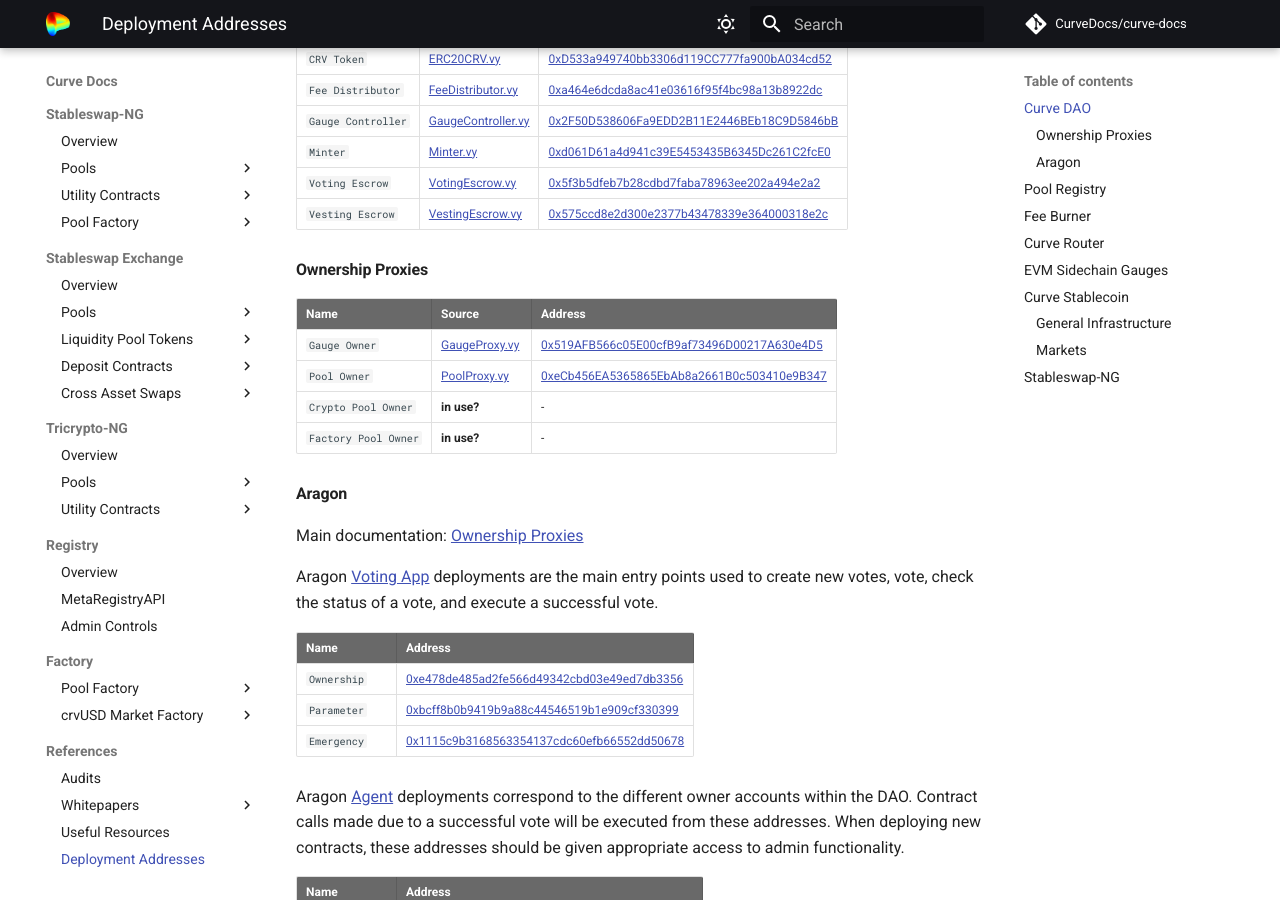
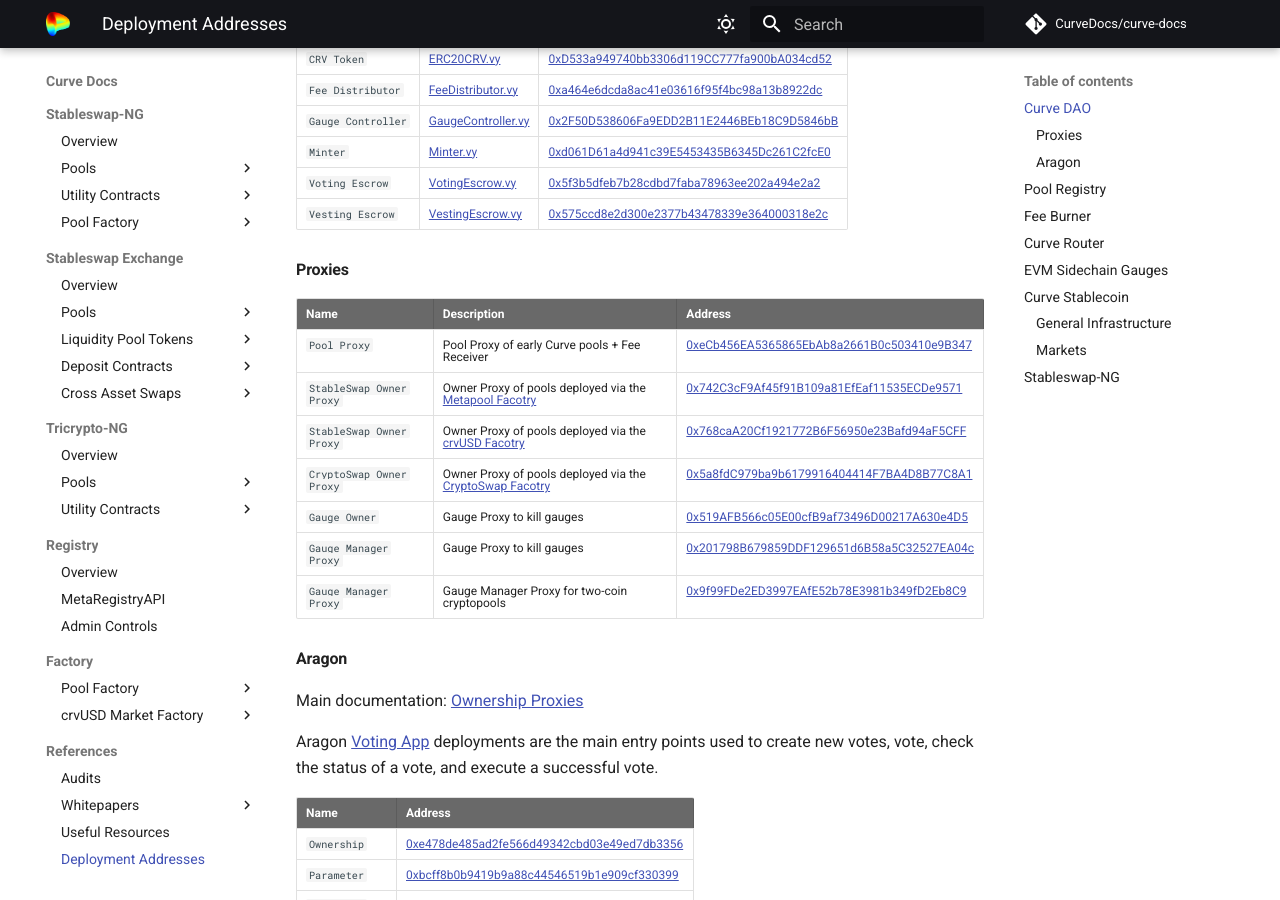
Before and after one commit to CurveDocs/curve-docs, an MkDocs documentation site: the page built from docs/references/deployed-contracts.md, in a window 1280 px wide and 900 px high, scrolled down 422 px. Built offline with MkDocs 1.6.1 and Material for MkDocs 9.7.7, drawn with Linux system fonts in a browser that asks for light colours; comment, search, counter and statistics services are not loaded.

Commit message:
deployed proxies

```diff
--- a/docs/references/deployed-contracts.md
+++ b/docs/references/deployed-contracts.md
@@ -15,13 +15,18 @@
 | `Vesting Escrow` |  [VestingEscrow.vy](https://etherscan.io/address/0x575ccd8e2d300e2377b43478339e364000318e2c) | [0x575ccd8e2d300e2377b43478339e364000318e2c](https://etherscan.io/address/0x575ccd8e2d300e2377b43478339e364000318e2c) |
 
 
-### **Ownership Proxies**
-| Name      | Source   | Address |
+### **Proxies**
+
+| Name      | Description   | Address |
 | ----------- | -------| ----|
-| `Gauge Owner` |  [GaugeProxy.vy](https://github.com/curvefi/curve-dao-contracts/blob/master/contracts/GaugeProxy.vy) | [0x519AFB566c05E00cfB9af73496D00217A630e4D5](https://etherscan.io/token/0x519AFB566c05E00cfB9af73496D00217A630e4D5) |
-| `Pool Owner` |  [PoolProxy.vy](https://github.com/curvefi/curve-dao-contracts/blob/master/contracts/PoolProxy.vy) | [0xeCb456EA5365865EbAb8a2661B0c503410e9B347](https://etherscan.io/token/0xeCb456EA5365865EbAb8a2661B0c503410e9B347) |
-| `Crypto Pool Owner` |  **in use?** | - |
-| `Factory Pool Owner` |  **in use?** | - |
+| `Pool Proxy` |  Pool Proxy of early Curve pools + Fee Receiver | [0xeCb456EA5365865EbAb8a2661B0c503410e9B347](https://etherscan.io/token/0xeCb456EA5365865EbAb8a2661B0c503410e9B347) |
+| `StableSwap Owner Proxy` |  Owner Proxy of pools deployed via the [Metapool Facotry](https://etherscan.io/address/0xb9fc157394af804a3578134a6585c0dc9cc990d4) | [0x742C3cF9Af45f91B109a81EfEaf11535ECDe9571](https://etherscan.io/address/0x742C3cF9Af45f91B109a81EfEaf11535ECDe9571) |
+| `StableSwap Owner Proxy` |  Owner Proxy of pools deployed via the [crvUSD Facotry](https://etherscan.io/address/0x4F8846Ae9380B90d2E71D5e3D042dff3E7ebb40d) | [0x768caA20Cf1921772B6F56950e23Bafd94aF5CFF](https://etherscan.io/address/0x768caA20Cf1921772B6F56950e23Bafd94aF5CFF) |
+| `CryptoSwap Owner Proxy` |  Owner Proxy of pools deployed via the [CryptoSwap Facotry](https://etherscan.io/address/0xf18056bbd320e96a48e3fbf8bc061322531aac99) | [0x5a8fdC979ba9b6179916404414F7BA4D8B77C8A1](https://etherscan.io/address/0x5a8fdC979ba9b6179916404414F7BA4D8B77C8A1) |
+| `Gauge Owner` |  Gauge Proxy to kill gauges | [0x519AFB566c05E00cfB9af73496D00217A630e4D5](https://etherscan.io/token/0x519AFB566c05E00cfB9af73496D00217A630e4D5) |
+| `Gauge Manager Proxy` |  Gauge Proxy to kill gauges | [0x201798B679859DDF129651d6B58a5C32527EA04c](https://etherscan.io/address/0x201798B679859DDF129651d6B58a5C32527EA04c) |
+| `Gauge Manager Proxy` |  Gauge Manager Proxy for two-coin cryptopools | [0x9f99FDe2ED3997EAfE52b78E3981b349fD2Eb8C9](https://etherscan.io/address/0x9f99FDe2ED3997EAfE52b78E3981b349fD2Eb8C9) |
+
 
 
 ### **Aragon**
```
